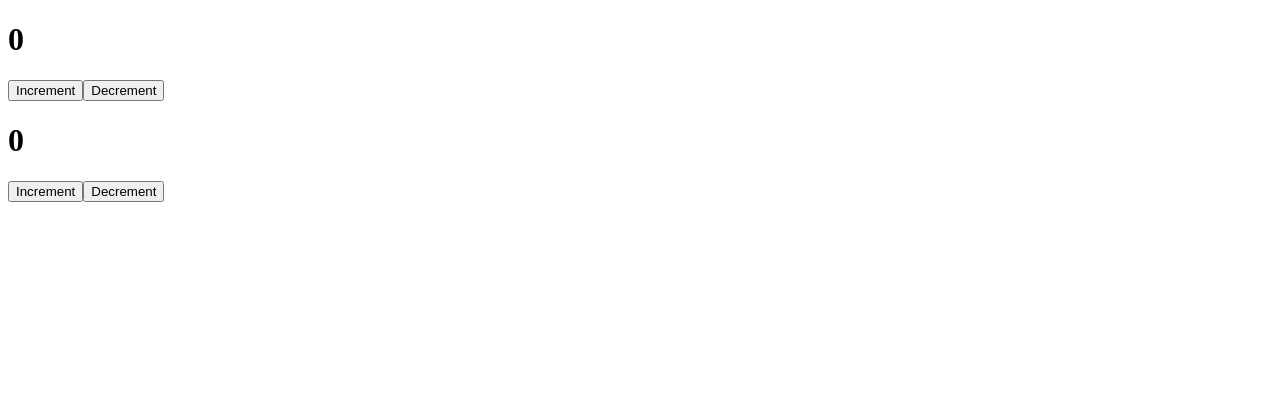
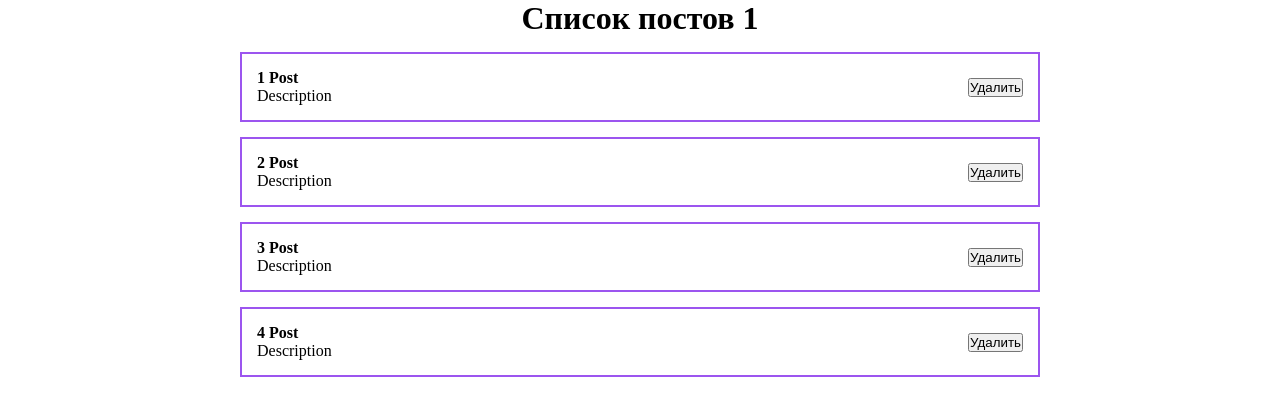
Before and after one commit to chunarevsa/simple-react-app, a React (Create React App) app: page / in a window 1280 px wide. Shown: the top 416 px of the page. Built offline with nearby package versions, Linux system fonts and the light colour scheme; the HTML template or start-up script is replaced by a standard one.

Commit message:
add list of Posts

```diff
--- a/src/App.js
+++ b/src/App.js
@@ -1,14 +1,21 @@
 import React, {useState} from 'react';
-import Counter from "./components/Counter";
-import ClassCounter from "./components/ClassCounter";
+import './styles/App.css';
+import PostItem from "./components/PostItem";
+import PostList from "./components/PostList";
 
 function App() {
-    const [value, setValue] = useState('Some text')
+    const [posts, setPosts] = useState([
+        {id: 1, title: 'Post', body: "Description"},
+        {id: 2, title: 'Post', body: "Description"},
+        {id: 3, title: 'Post', body: "Description"},
+        {id: 4, title: 'Post', body: "Description"},
+    ])
 
     return (
         <div className="App">
-            <Counter/>
-            <ClassCounter/>
+            {/*<Counter/>*/}
+            {/*<ClassCounter/>*/}
+            <PostList posts={posts} title="Список постов 1"/>
         </div>
     );
 }
--- /dev/null
+++ b/src/components/PostItem.jsx
@@ -0,0 +1,20 @@
+import React from 'react';
+
+const PostItem = (props) => {
+    console.log(props)
+    return (
+        <div className="post">
+            <div className="post__content">
+                <strong>{props.post.id} {props.post.title}</strong>
+                <div>
+                    {props.post.body}
+                </div>
+            </div>
+            <div className="post__btns">
+                <button>Удалить</button>
+            </div>
+        </div>
+    );
+};
+
+export default PostItem;
--- /dev/null
+++ b/src/components/PostList.jsx
@@ -0,0 +1,16 @@
+import React from 'react';
+import PostItem from "./PostItem";
+
+const PostList = ({posts, title}) => {
+
+    return (
+        <div>
+            <h1 style={{textAlign:'center'}}>{title}</h1>
+            {posts.map(post =>
+                <PostItem post={post} key={post.id}/>
+            )}
+        </div>
+    );
+};
+
+export default PostList;
--- /dev/null
+++ b/src/styles/App.css
@@ -0,0 +1,23 @@
+* {
+    margin: 0;
+    padding: 0;
+    box-sizing: border-box;
+}
+
+#root {
+    display: flex;
+    justify-content: center;
+}
+
+.App {
+    width: 800px;
+}
+
+.post {
+    display: flex;
+    padding: 15px;
+    border: 2px solid #9c55ef;
+    margin-top: 15px;
+    justify-content: space-between;
+    align-items: center;
+}
```
